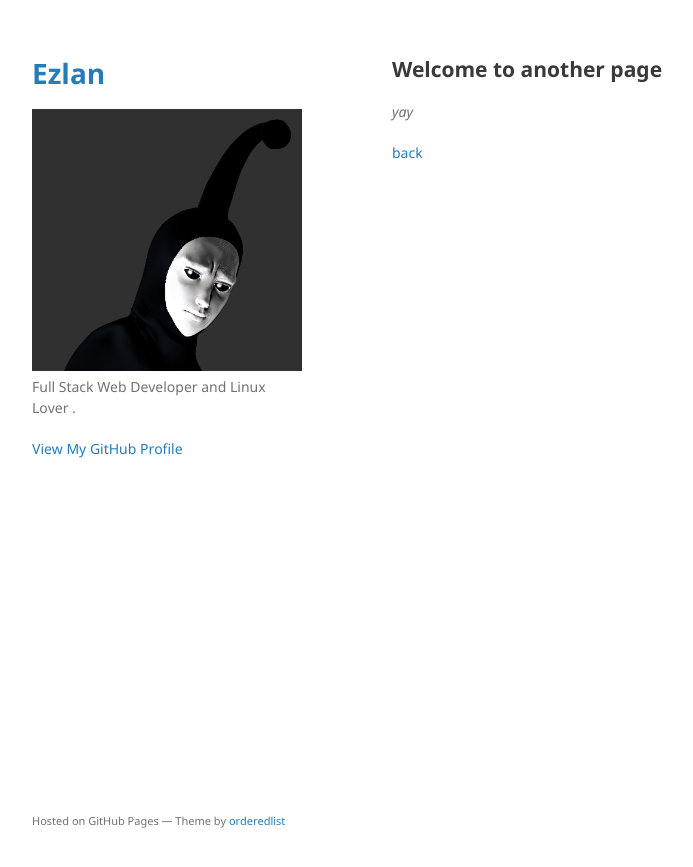
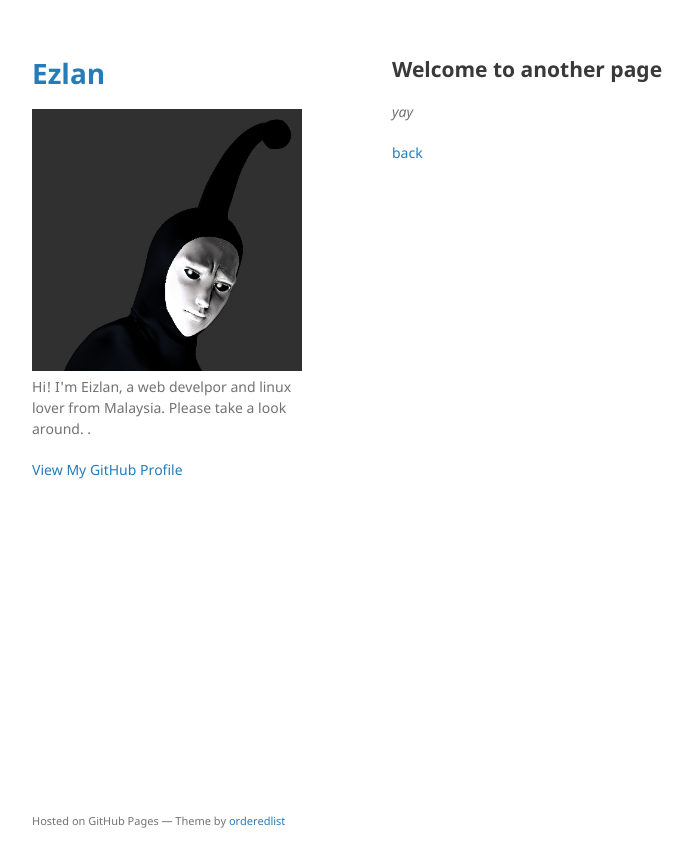
Before and after one commit to Ezlan97/Ezlan97.github.io, a Jekyll site: the page built from another-page.md, in a window 1280 px wide. Shown: the top 867 px of the page, without its empty margins (178-871 px from the left). Built offline with Jekyll 4.4.1, drawn with Linux system fonts in a browser that asks for light colours; our own code applies the rules of GitHub Pages for plain Markdown files.

Commit message:
Feat | profile

```diff
--- a/_config.yml
+++ b/_config.yml
@@ -1,6 +1,6 @@
 title: Ezlan
 logo: /assets/img/haha.jpg
-description: Full Stack Web Developer and Linux Lover .
+description: Hi! I'm Eizlan, a web develpor and linux lover from Malaysia. Please take a look around. .
 show_downloads: false
 google_analytics:
 theme: jekyll-theme-minimal
```
Also changed, not shown: index.md (+5 -8 lines).
